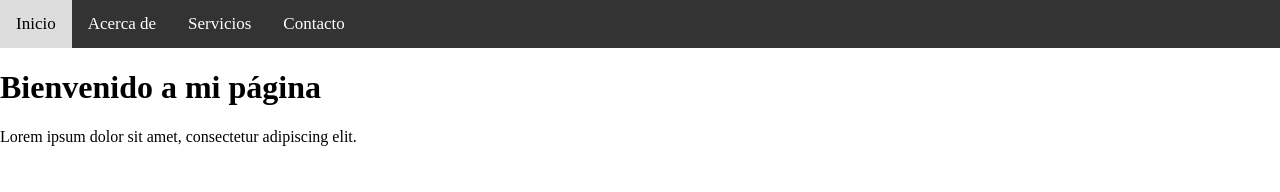
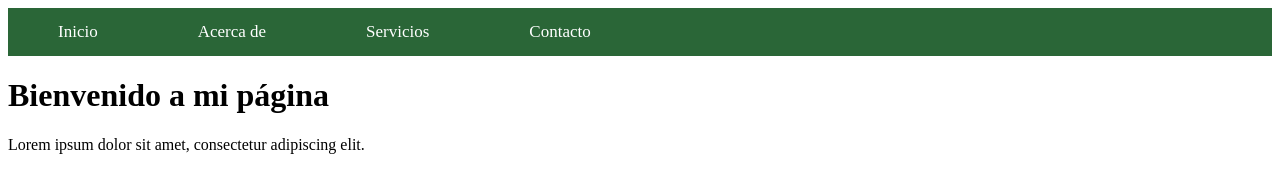
Before and after one commit to Draulez/project-xusi-bros, a plain HTML site: page index.html in a window 1280 px wide. Drawn offline with Linux system fonts and the light colour scheme.

Commit message:
cambio distancia

```diff
--- a/index.html
+++ b/index.html
@@ -6,18 +6,18 @@
     <title>Document</title>
     <style>
         body {
-            margin: 0;
+            margin: 1;
             padding: 0;
         }
         .navbar {
-            background-color: #333;
+            background-color: #2a6637;
             overflow: hidden;
         }
         .navbar a {
             float: left;
             color: white;
             text-align: center;
-            padding: 14px 16px;
+            padding: 14px 50px;
             text-decoration: none;
             font-size: 17px;
         }
@@ -30,7 +30,7 @@
             border: none;
             outline: none;
             color: white;
-            padding: 14px 16px;
+            padding: 14px 50px;
             background-color: inherit;
             font-family: inherit;
             margin: 0;
```
